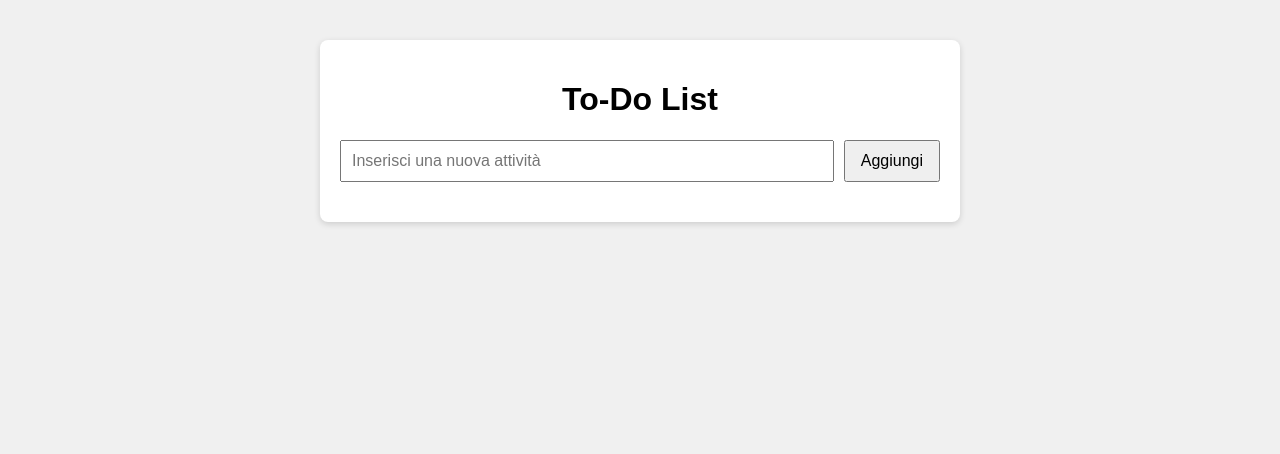
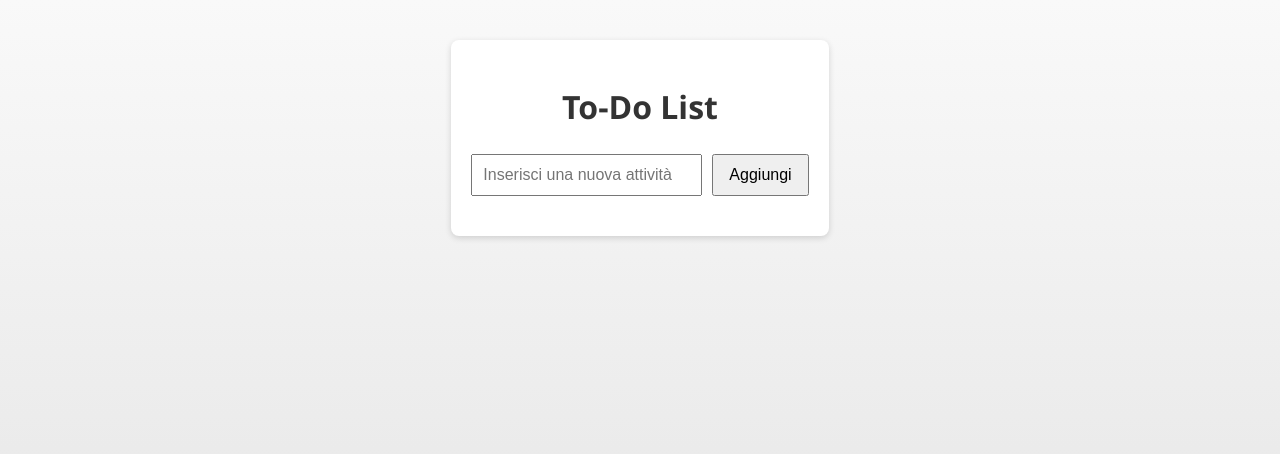
Before and after one commit to giordana79/Web_app, a plain HTML site: page Todo_app/frontend/index.html in a window 1280 px wide. Drawn offline with Linux system fonts and the light colour scheme; no server answers.

Commit message:
prova sul file style.css modifica body
prova

Co-Authored-By: Gio <34681234+giordana79@users.noreply.github.com>

```diff
--- a/Todo_app/frontend/style.css
+++ b/Todo_app/frontend/style.css
@@ -1,8 +1,26 @@
-body {
+/*body {
   font-family: Arial, sans-serif;
   background: #f0f0f0;
   margin: 0;
   padding: 0;
+}
+*/
+body {
+  font-family: "Segoe UI", Roboto, Arial, sans-serif;
+  background: linear-gradient(to bottom, #f9f9f9, #e0e0e0);
+  color: #333;
+  margin: 0;
+  padding: 0;
+  line-height: 1.6;
+  font-size: 16px;
+  min-height: 100vh;
+  display: flex;
+  flex-direction: column;
+  align-items: center;
+  justify-content: start;
+  transition:
+    background 0.3s ease,
+    color 0.3s ease;
 }
 
 .container {
```
